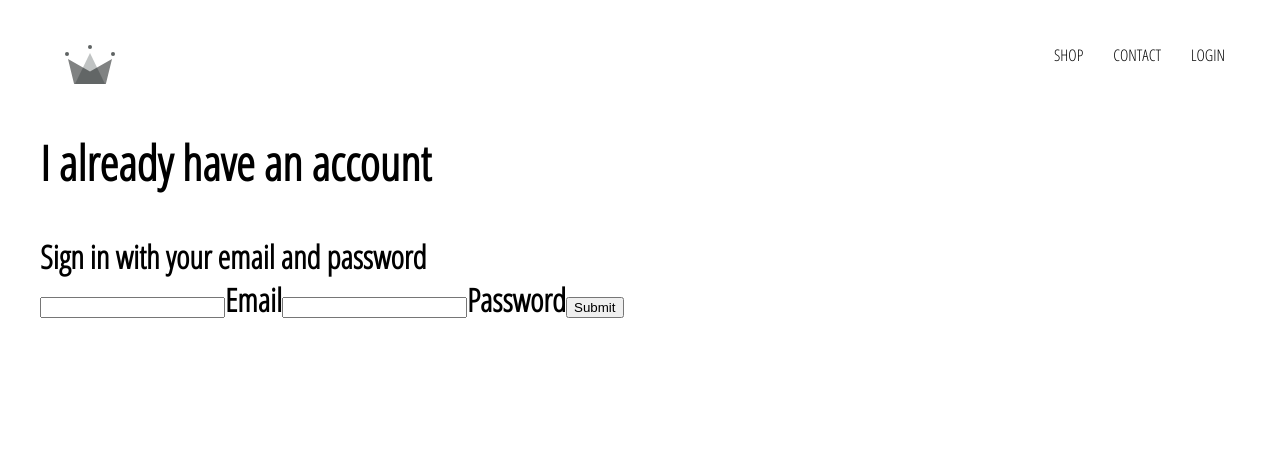
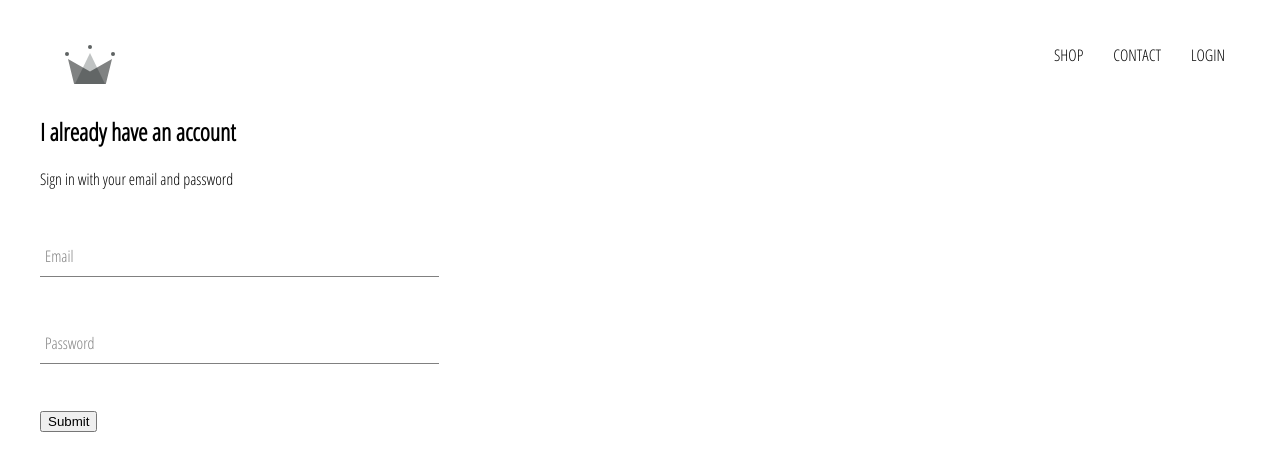
Before and after one commit to gtoshiba011/e-commerce, a React (Create React App) app: page /signin in a window 1280 px wide. Shown: the top 470 px of the page. Built offline with nearby package versions, Linux system fonts and the light colour scheme.

Commit message:
[feat] Use FormInput in SignIn

```diff
--- a/src/components/sign-in/sign-in.component.jsx
+++ b/src/components/sign-in/sign-in.component.jsx
@@ -1,5 +1,6 @@
 import React, { Component } from "react";
 import "./sign-in.styles.scss";
+import FormInput from "../form-input/form-input.component";
 
 class SignIn extends Component {
   constructor(props) {
@@ -27,22 +28,22 @@ class SignIn extends Component {
         <span>Sign in with your email and password</span>
 
         <form action="" onSubmit={this.submitHandler}>
-          <input
+          <FormInput
             name="email"
             type="email"
             value={this.state.email}
-            onChange={this.changeHandler}
+            doChange={this.changeHandler}
             required
+            label="Email"
           />
-          <label>Email</label>
-          <input
+          <FormInput
             name="password"
             type="password"
             value={this.state.password}
-            onChange={this.changeHandler}
+            doChange={this.changeHandler}
             required
+            label="Password"
           />
-          <label>Password</label>
           <input type="submit" value="Submit" />
         </form>
       </div>
--- a/src/components/sign-in/sign-in.styles.scss
+++ b/src/components/sign-in/sign-in.styles.scss
@@ -0,0 +1,3 @@
+.sign-in {
+  width: 30vw;
+}
--- a/src/pages/sign-in-and-sign-up/sign-in-and-sign-up.component.jsx
+++ b/src/pages/sign-in-and-sign-up/sign-in-and-sign-up.component.jsx
@@ -4,9 +4,9 @@ import SignIn from "../../components/sign-in/sign-in.component";
 
 const SignInAndSignUpPage = () => {
   return (
-    <h1>
+    <div>
       <SignIn />
-    </h1>
+    </div>
   );
 };
 
```
